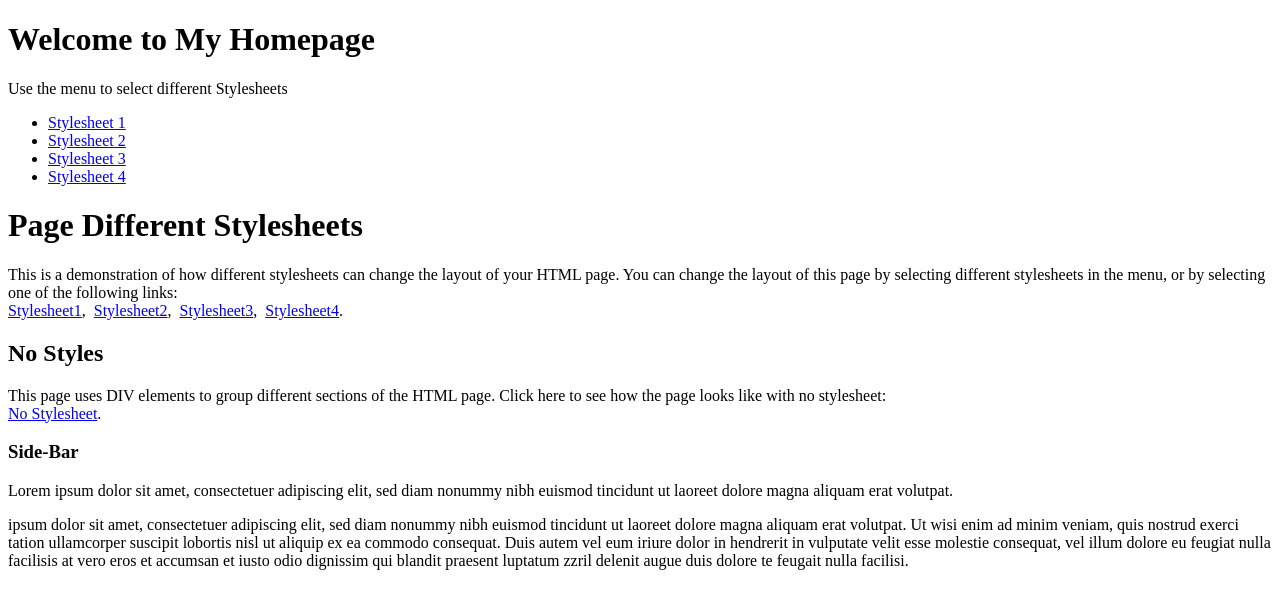
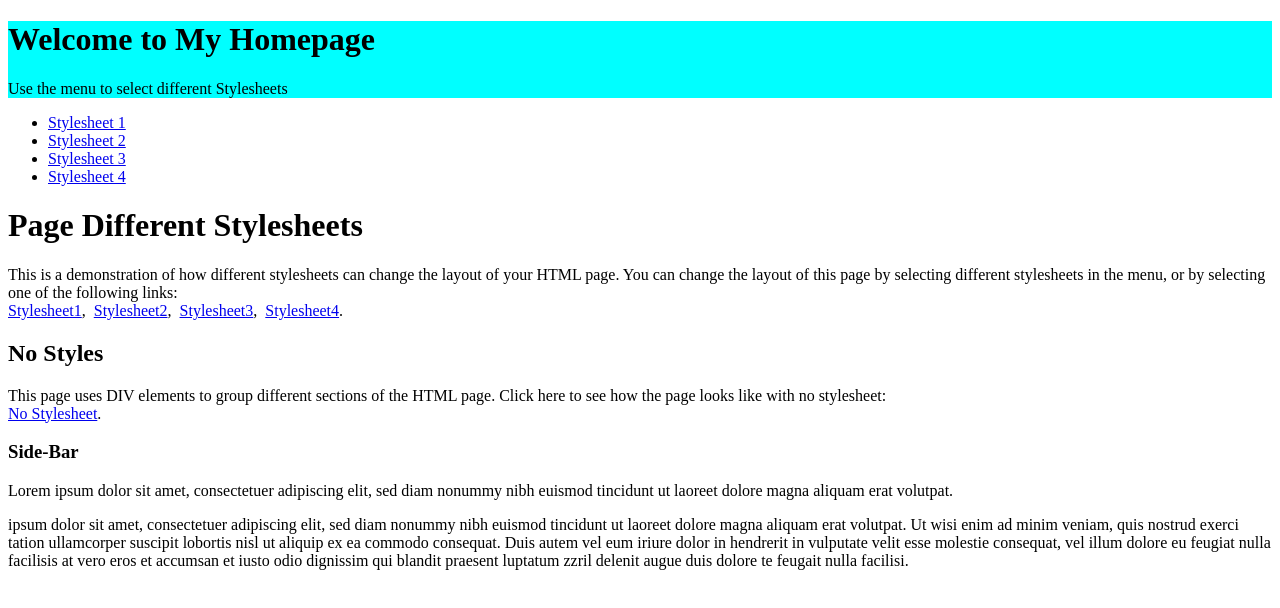
Before and after one commit to 2024OSS/1-hyeokkiyaa, a plain HTML site: page nostyle.html in a window 1280 px wide. Drawn offline with Linux system fonts and the light colour scheme.

Commit message:
changed style for mainheader part

```diff
--- a/nostyle.html
+++ b/nostyle.html
@@ -5,6 +5,11 @@
     <meta charset="UTF-8">
     <meta name="viewport" content="width=device-width, initial-scale=1.0">
     <title>nostyle</title>
+    <style>
+        #mainheader {
+            background-color: aqua;
+        }
+    </style>
 </head>
 
 <body>
```
